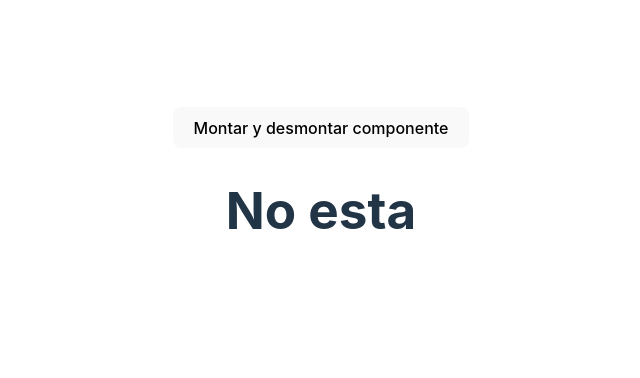
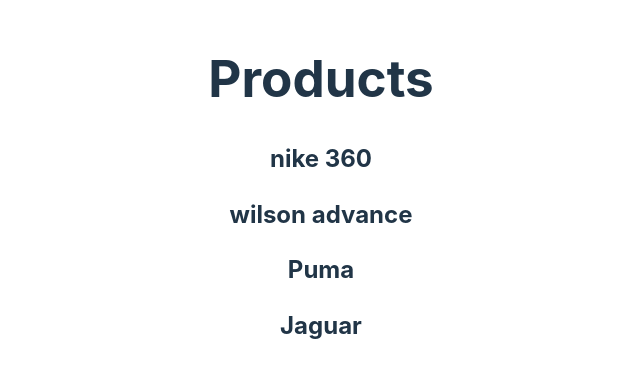
Before and after one commit to florrueda/Frontend-3, a React (Vite) app: page / in a window 1280 px wide. Shown: the part 210-588 px from the top of the page, without its empty margins (319-959 px from the left). Built offline with nearby package versions, Linux system fonts and the light colour scheme; data requests are answered from the project's data file.

Commit message:
Clase 13

```diff
--- a/src/App.jsx
+++ b/src/App.jsx
@@ -1,6 +1,7 @@
 import { useState } from 'react'
 import './App.css'
-import Counter from './Components/Counter/Counter'
+// import Counter from './Components/Counter/Counter'
+import Products from './Components/Products/Products'
 
 function App() {
 
@@ -8,11 +9,11 @@
 
   return (
     <div className="App">
-    <button onClick={()=>setShow(true)}>Montar y desmontar componente</button>
+    {/* <button onClick={()=>setShow(true)}>Montar y desmontar componente</button>
       {
         show ? <Counter></Counter> : <h1>No esta</h1>
-      }
-
+      } */}
+    <Products></Products>
     </div>
   )
 }
--- /dev/null
+++ b/src/Components/Products/Products.jsx
@@ -0,0 +1,25 @@
+import React,{useState, useEffect} from 'react';
+import axios from 'axios'
+
+const Products = () => {
+
+    const [items, setItems] = useState([]);
+
+    useEffect(() => {
+        const productos = axios.get("http://localhost:5000/products");
+                productos.then((res) => setItems(res.data))
+                            .catch((err) => console.log(err))
+    }, []);
+
+    return (
+        <div>
+            <h1>Products</h1>
+            {items.map(e => <h2 key={e.id}>{e.name}</h2>)}
+
+        </div>
+    );
+}
+
+
+
+export default Products;
```
